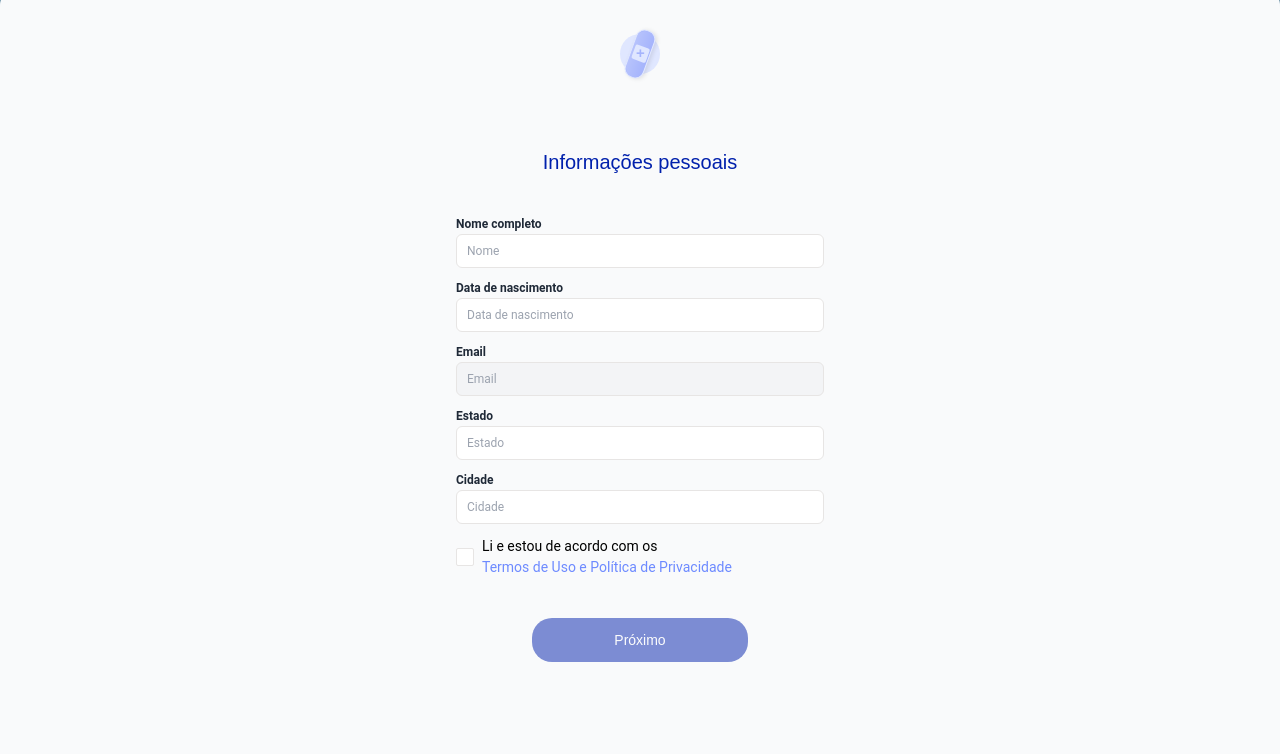
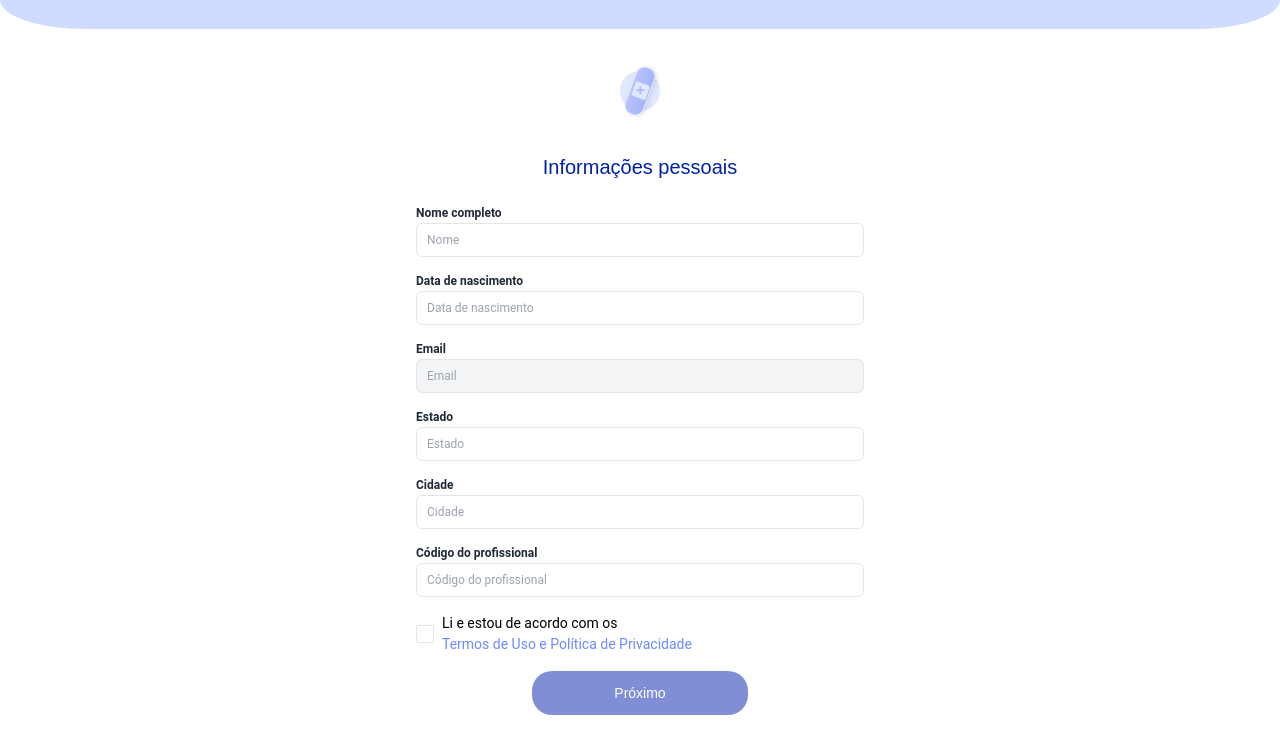
Before and after one commit to datasci4citizens/app-wounds, a React (Vite) app: page /specialist-signup in a window 1280 px wide. Shown: the top 754 px of the page. Built offline with nearby package versions, Linux system fonts and the light colour scheme; no server answers.

Commit message:
ajuste layout specialist sing up

```diff
--- a/src/App.tsx
+++ b/src/App.tsx
@@ -193,7 +193,7 @@ const router = createBrowserRouter([
 
 export function App() {
   return (
-    <main className="bg-primary h-screen flex flex-col justify-end overflow-hidden">
+    <main className="bg-primary">
       <SWRConfig value={{
         fetcher: async (url, args) => {
           console.log(url, args);
@@ -207,8 +207,6 @@ export function App() {
             }
           }
           return await fetch(`${import.meta.env.VITE_SERVER_URL}${url}`, { credentials: 'include', ...Auth, ...args }).then(res => res.json())
-
-
         }
       }}>
         <RouterProvider router={router} />
--- a/src/components/common/AppLayout.tsx
+++ b/src/components/common/AppLayout.tsx
@@ -6,11 +6,15 @@ interface AppLayoutProps {
 
 export default function AppLayout({children}: AppLayoutProps) {
     return (
-        <div className="flex flex-col">
-            <div className="bg-sky-900 h-24 fixed top-0 left-0 right-0 z-10"/>
+        <div className="flex flex-col min-h-screen w-full">
+            {/* Fixed header */}
+            <div className=""/>
 
-            <div className={`mt-16 pt-8 flex-1 overflow-y-auto bg-white rounded-t-[40px] z-20`}>
-                {children}
+            {/* Scrollable content */}
+            <div className="flex-grow bg-white relative z-10 overflow-auto">
+                <div className="">
+                    {children}
+                </div>
             </div>
         </div>
     );
--- a/src/components/ui/common/AppHeader.tsx
+++ b/src/components/ui/common/AppHeader.tsx
@@ -14,7 +14,7 @@ const AppHeader: React.FC<AppHeaderProps> = ({
 }) => {
   return (
     <div className="text-center">
-      <div className="flex justify-center mb-16">
+      <div className="flex justify-center mb-8">
         <BandageIcon theme={iconTheme} size={iconSize} />
       </div>
       <h1 className="text-[#0120AC] text-xl">{title}</h1>
--- a/src/routes/defaultApp/specialist/SpecialistSignUp.tsx
+++ b/src/routes/defaultApp/specialist/SpecialistSignUp.tsx
@@ -5,6 +5,7 @@ import { useNavigate } from "react-router-dom";
 import axios from "axios";
 import { InputField } from "@/components/ui/new/general/InputField";
 import { TermsWithPopup } from "@/components/ui/new/general/TermsWithPopup";
+import { WaveBackgroundLayout } from "@/components/ui/new/wave/WaveBackground";
 
 // Define interface for user data
 interface UserData {
@@ -112,14 +113,17 @@ export default function SpecialistSignUp() {
   }
 
   return (
-    <div className="flex flex-col items-center min-h-screen bg-gray-50">
-      {/* App logo */}
-      <div className="mt-6 mb-4">
+    <div className="fixed inset-0 flex flex-col">
+      <WaveBackgroundLayout className="flex-1 bg-[#F9FAFB] overflow-y-auto">
+        <div className="flex flex-col min-h-full">
+          {/* Regular Header - will scroll with content */}
+          <div className="z-10 bg-transparent pb-6 px-6 pt-4">
             <AppHeader title="Informações pessoais" />
           </div>
 
-      {/* Form fields */}
-      <div className="w-full max-w-md px-10 space-y-3 mt-6">
+          {/* Scrollable Content */}
+          <div className="flex-1 px-6 pb-6">
+            <div className="w-full max-w-md mx-auto space-y-4">
               <InputField
                 label="Nome completo"
                 name="fullName"
@@ -156,14 +160,21 @@ export default function SpecialistSignUp() {
                 onChange={handleInputChange}
                 placeholder="Cidade"
               />
+              <InputField
+                label="Código do profissional"
+                name="specialistCode"
+                value={formData.city}
+                onChange={handleInputChange}
+                placeholder="Código do profissional"
+              />
 
               {/* Termos e Condições */}
-        <div className="mt-4">
+              <div className="mt-8">
                 <TermsWithPopup onChange={setAcceptedTerms} />
               </div>
 
               {/* Next button */}
-        <div style={{ marginTop: '2.5rem' }} className="flex justify-center">
+              <div className="mt-10 flex justify-center mb-10">
                 <Button
                   className="text-white text-sm w-[216px]"
                   onClick={handleSubmit}
@@ -174,5 +185,8 @@ export default function SpecialistSignUp() {
               </div>
             </div>
           </div>
+        </div>
+      </WaveBackgroundLayout>
+    </div>
   );
 }
```
Lines whose indentation alone changed are shown as unchanged.
